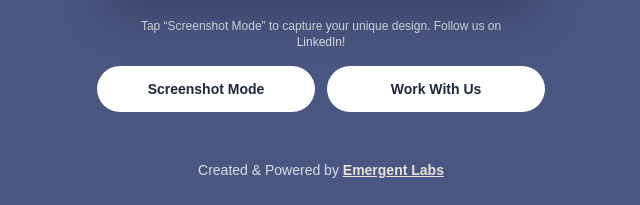
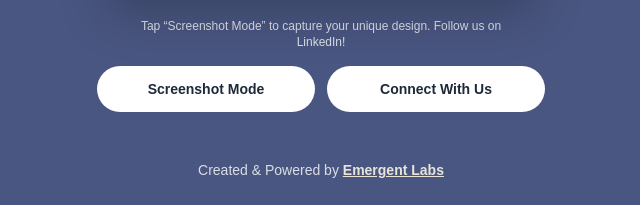
Before and after one commit to EmergentXR/ces-postcard-26, a website: page public/postcard.html in a window 1280 px wide. Shown: the part 755-960 px from the top of the page, 319-959 px from the left. Drawn offline with Linux system fonts and the light colour scheme.

Commit message:
Update CTA to Connect With Us (Linktree)

```diff
--- a/public/postcard.html
+++ b/public/postcard.html
@@ -110,14 +110,14 @@
 
           <a
             id="work-with-us"
-            href="https://www.discoveremergent.com/"
+            href="https://linktr.ee/discoveremergent"
             target="_blank"
             rel="noopener noreferrer"
             data-track="cta_work_with_us"
             data-label="Postcard CTA"
             class="w-full sm:w-1/2 inline-flex justify-center items-center gap-2 px-5 py-3 rounded-full border border-white/20 bg-white text-sm font-semibold text-gray-800 hover:border-primary hover:text-primary transition"
           >
-            Work With Us
+            Connect With Us
           </a>
         </div>
       </section>
```
